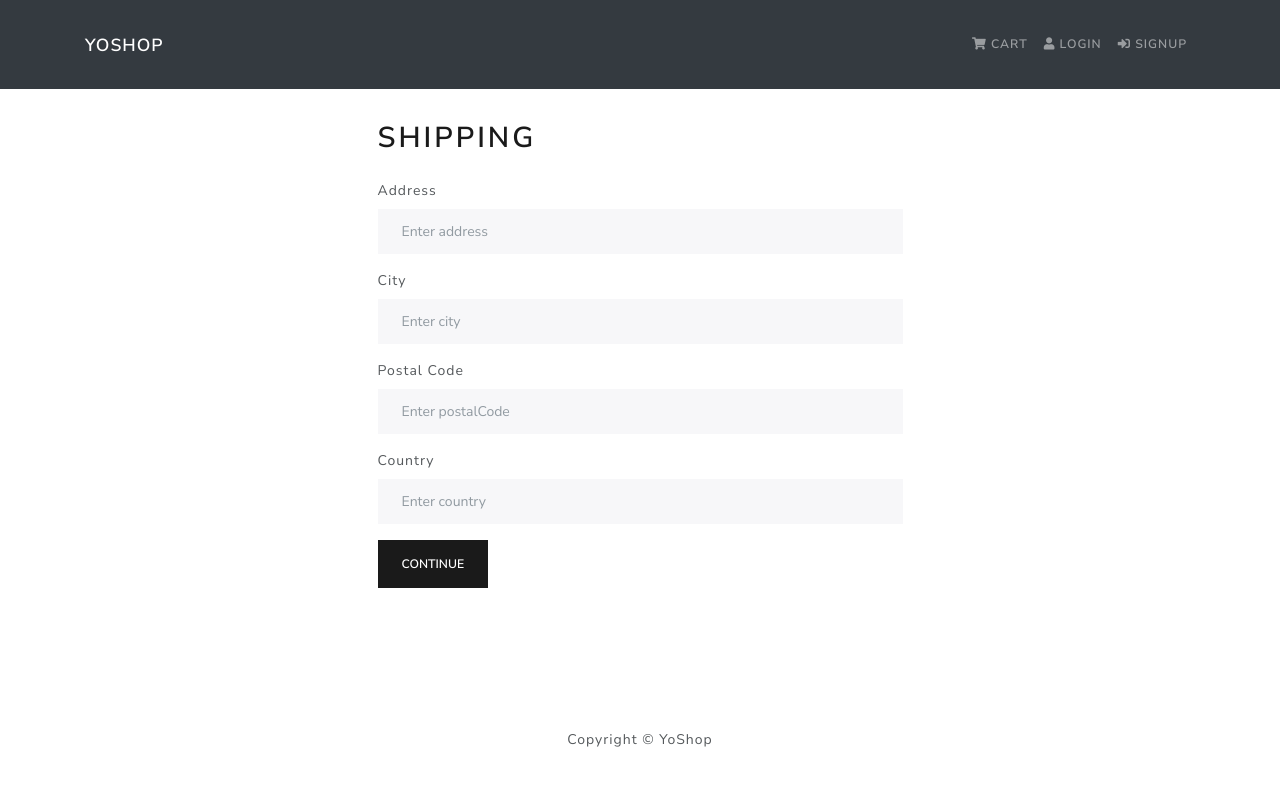
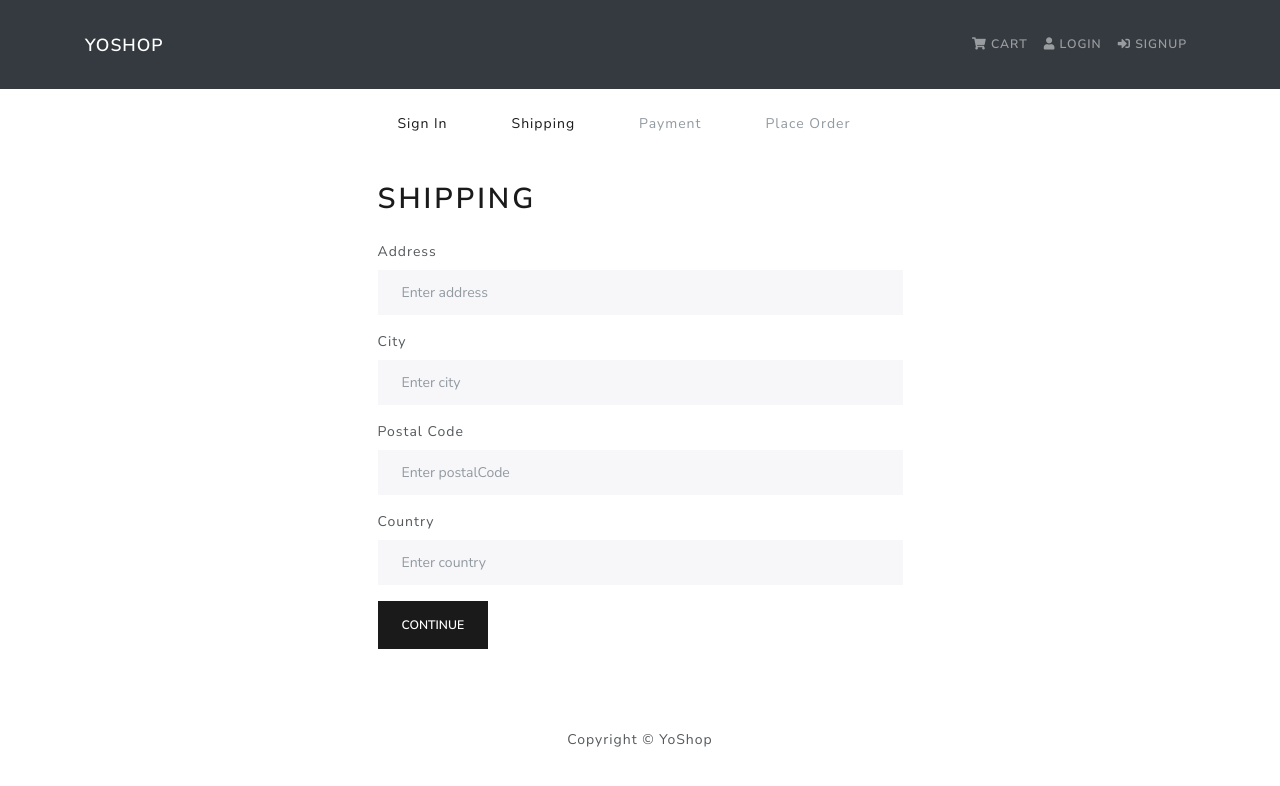
Before and after one commit to p-nerd/yoshop, a React (Vite) app in the folder frontend/: page /shipping in a window 1280 px wide. Shown: the top 786 px of the page. Built offline with nearby package versions, Linux system fonts and the light colour scheme.

Commit message:
Checkout steps components implemented

```diff
--- /dev/null
+++ b/frontend/src/views/components/CheckoutStepItem.jsx
@@ -0,0 +1,27 @@
+import { Nav } from "react-bootstrap";
+import { LinkContainer } from "react-router-bootstrap";
+import PropTypes from "prop-types";
+
+const CheckoutStepItem = ({ step, to, label }) => (
+    <Nav.Item>
+        {step ? (
+            <LinkContainer to={to}>
+                <Nav.Link>{label}</Nav.Link>
+            </LinkContainer>
+        ) : (
+            <Nav.Link disabled>{label}</Nav.Link>
+        )}
+    </Nav.Item>
+);
+
+CheckoutStepItem.propTypes = {
+    step: PropTypes.bool.isRequired,
+    to: PropTypes.string.isRequired,
+    label: PropTypes.string.isRequired,
+};
+
+CheckoutStepItem.defaultProps = {
+    step: false,
+};
+
+export default CheckoutStepItem;
--- a/frontend/src/views/components/CheckoutSteps.jsx
+++ b/frontend/src/views/components/CheckoutSteps.jsx
@@ -0,0 +1,28 @@
+import { Nav } from "react-bootstrap";
+import PropTypes from "prop-types";
+import CheckoutStepItem from "./CheckoutStepItem.jsx";
+
+const CheckoutSteps = ({ step1, step2, step3, step4 }) => (
+    <Nav className="justify-content-center mb-4">
+        <CheckoutStepItem step={step1} to="/login" label="Sign In" />
+        <CheckoutStepItem step={step2} to="/shipping" label="Shipping" />
+        <CheckoutStepItem step={step3} to="/payment" label="Payment" />
+        <CheckoutStepItem step={step4} to="/placeorder" label="Place Order" />
+    </Nav>
+);
+
+CheckoutStepItem.propTypes = {
+    step1: PropTypes.bool.isRequired,
+    step2: PropTypes.bool.isRequired,
+    step3: PropTypes.bool.isRequired,
+    step4: PropTypes.bool.isRequired,
+};
+
+CheckoutStepItem.defaultProps = {
+    step1: false,
+    step2: false,
+    step3: false,
+    step4: false,
+};
+
+export default CheckoutSteps;
--- a/frontend/src/views/screens/ShippingScreen.jsx
+++ b/frontend/src/views/screens/ShippingScreen.jsx
@@ -6,6 +6,7 @@ import { saveShippingAddressAction } from "../../stores/actions/cartActions.js";
 import FormContainer from "../components/FormContainer.jsx";
 import FormField from "../components/FormField.jsx";
 import SubmitButton from "../components/SubmitButton.jsx";
+import CheckoutSteps from "../components/CheckoutSteps.jsx";
 
 const ShippingScreen = () => {
     const navigate = useNavigate();
@@ -28,6 +29,8 @@ const ShippingScreen = () => {
 
     return (
         <FormContainer>
+            <>
+                <CheckoutSteps step1 step2 />
                 <h1>Shipping</h1>
                 <Form onSubmit={handleSubmit}>
                     <FormField
@@ -56,6 +59,7 @@ const ShippingScreen = () => {
                     />
                     <SubmitButton label="Continue" />
                 </Form>
+            </>
         </FormContainer>
     );
 };
```
Lines whose indentation alone changed are shown as unchanged.
